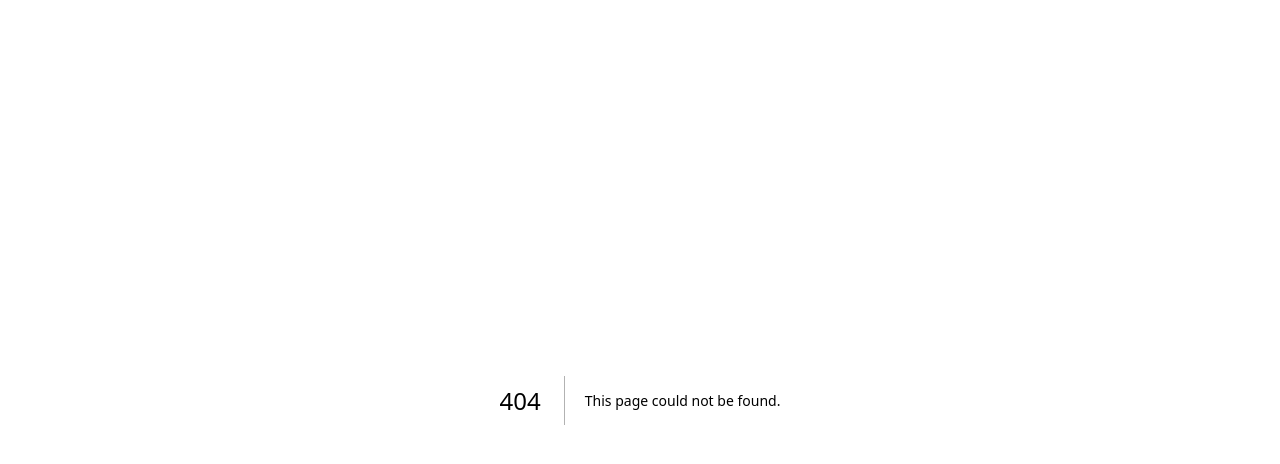
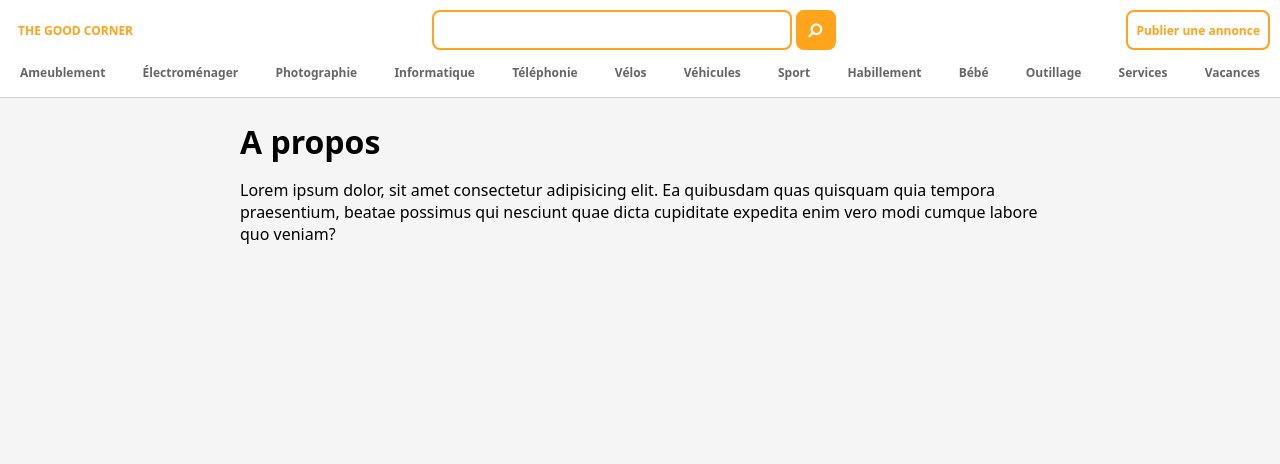
Before and after one commit to ComicScrip/the-good-corner, a Next.js app in the folder frontend/: page /about in a window 1280 px wide. Before the commit this address had no page. Shown: the top 464 px of the page. Built offline with nearby package versions, Linux system fonts and the light colour scheme.

Commit message:
about page and ad details

```diff
--- a/frontend/src/components/AdCard.tsx
+++ b/frontend/src/components/AdCard.tsx
@@ -1,3 +1,5 @@
+import Link from "next/link";
+
 type AdCardProps = {
   imgUrl: string;
   price: number;
@@ -7,13 +9,13 @@ type AdCardProps = {
 export default function AdCard({ imgUrl, link, title, price }: AdCardProps) {
   return (
     <div className="ad-card-container">
-      <a className="ad-card-link" href={link}>
+      <Link className="ad-card-link" href={link}>
         <img className="ad-card-image" src={imgUrl} />
         <div className="ad-card-text">
           <div className="ad-card-title">{title}</div>
           <div className="ad-card-price">{price} €</div>
         </div>
-      </a>
+      </Link>
     </div>
   );
 }
--- a/frontend/src/components/Header.tsx
+++ b/frontend/src/components/Header.tsx
@@ -1,3 +1,5 @@
+import Link from "next/link";
+
 export default function Header() {
   const categories = [
     { name: "Ameublement" },
@@ -19,10 +21,10 @@ export default function Header() {
     <header className="header">
       <div className="main-menu">
         <h1>
-          <a href="/" className="button logo link-button">
+          <Link href="/" className="button logo link-button">
             <span className="mobile-short-label">TGC</span>
             <span className="desktop-long-label">THE GOOD CORNER</span>
-          </a>
+          </Link>
         </h1>
         <form className="text-field-with-button">
           <input className="text-field main-search-field" type="search" />
@@ -49,7 +51,7 @@ export default function Header() {
       </div>
       <nav className="categories-navigation">
         {categories.map((cat) => (
-          <a href="" className="category-navigation-link">
+          <a href="" className="category-navigation-link" key={cat.name}>
             {cat.name}
           </a>
         ))}
--- /dev/null
+++ b/frontend/src/components/Layout.tsx
@@ -0,0 +1,23 @@
+import Head from "next/head";
+import Header from "./Header";
+import { ReactNode } from "react";
+
+interface LayoutProps {
+  children: ReactNode;
+  title: string;
+}
+
+export default function Layout({ children, title }: LayoutProps) {
+  return (
+    <>
+      <Head>
+        <title>{title}</title>
+        <meta name="description" content="petites annonces" />
+        <meta name="viewport" content="width=device-width, initial-scale=1" />
+        <link rel="icon" href="/favicon.ico" />
+      </Head>
+      <Header />
+      <main className="main-content">{children}</main>
+    </>
+  );
+}
--- /dev/null
+++ b/frontend/src/pages/about.tsx
@@ -0,0 +1,14 @@
+import Layout from "@/components/Layout";
+
+export default function About() {
+  return (
+    <Layout title="A propos - TGC">
+      <h1>A propos</h1>
+      <p>
+        Lorem ipsum dolor, sit amet consectetur adipisicing elit. Ea quibusdam
+        quas quisquam quia tempora praesentium, beatae possimus qui nesciunt
+        quae dicta cupiditate expedita enim vero modi cumque labore quo veniam?
+      </p>
+    </Layout>
+  );
+}
```
Also changed, not shown: frontend/src/pages/ads/[adId].tsx (added, +13 -0 lines), frontend/src/pages/index.tsx (+4 -18 lines).
